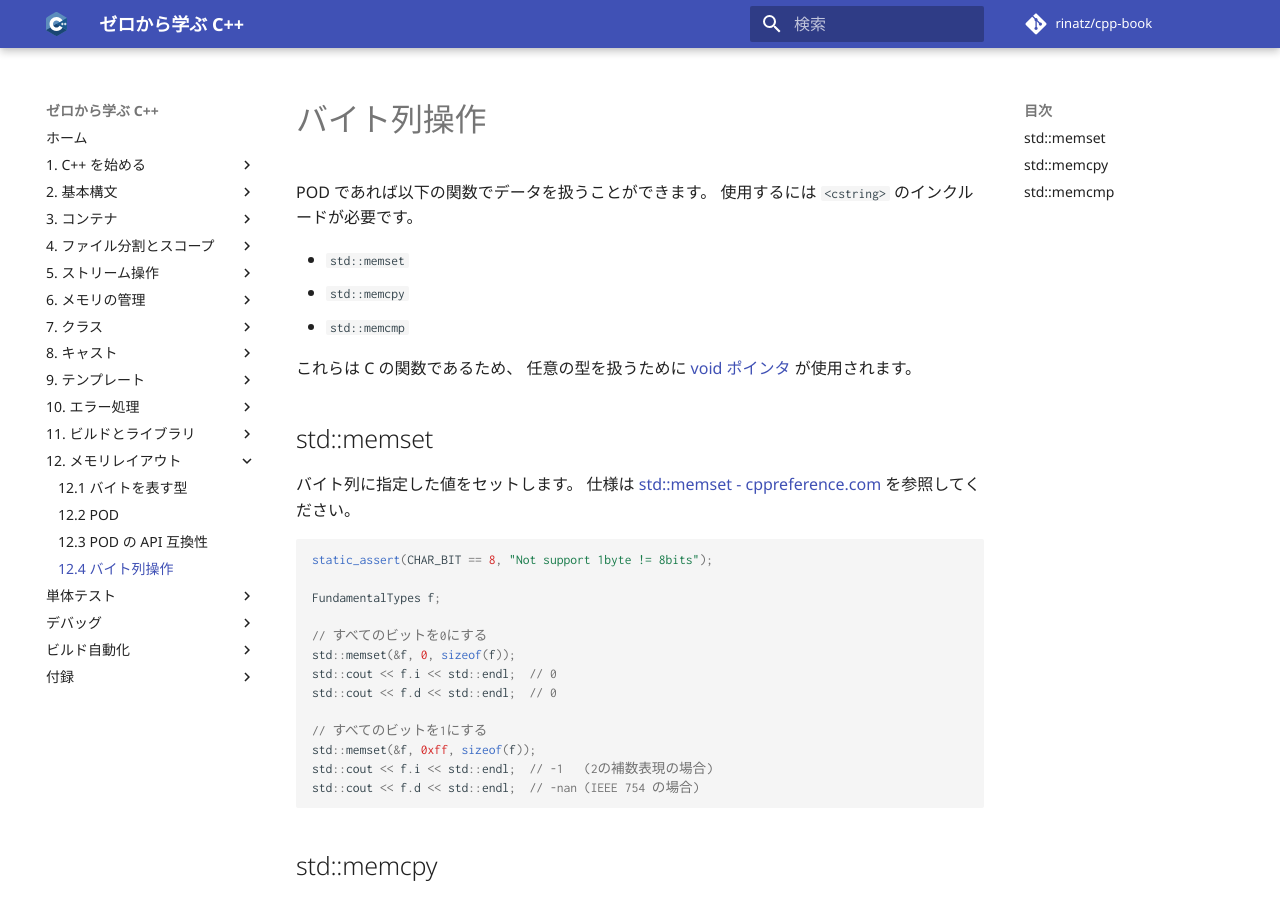
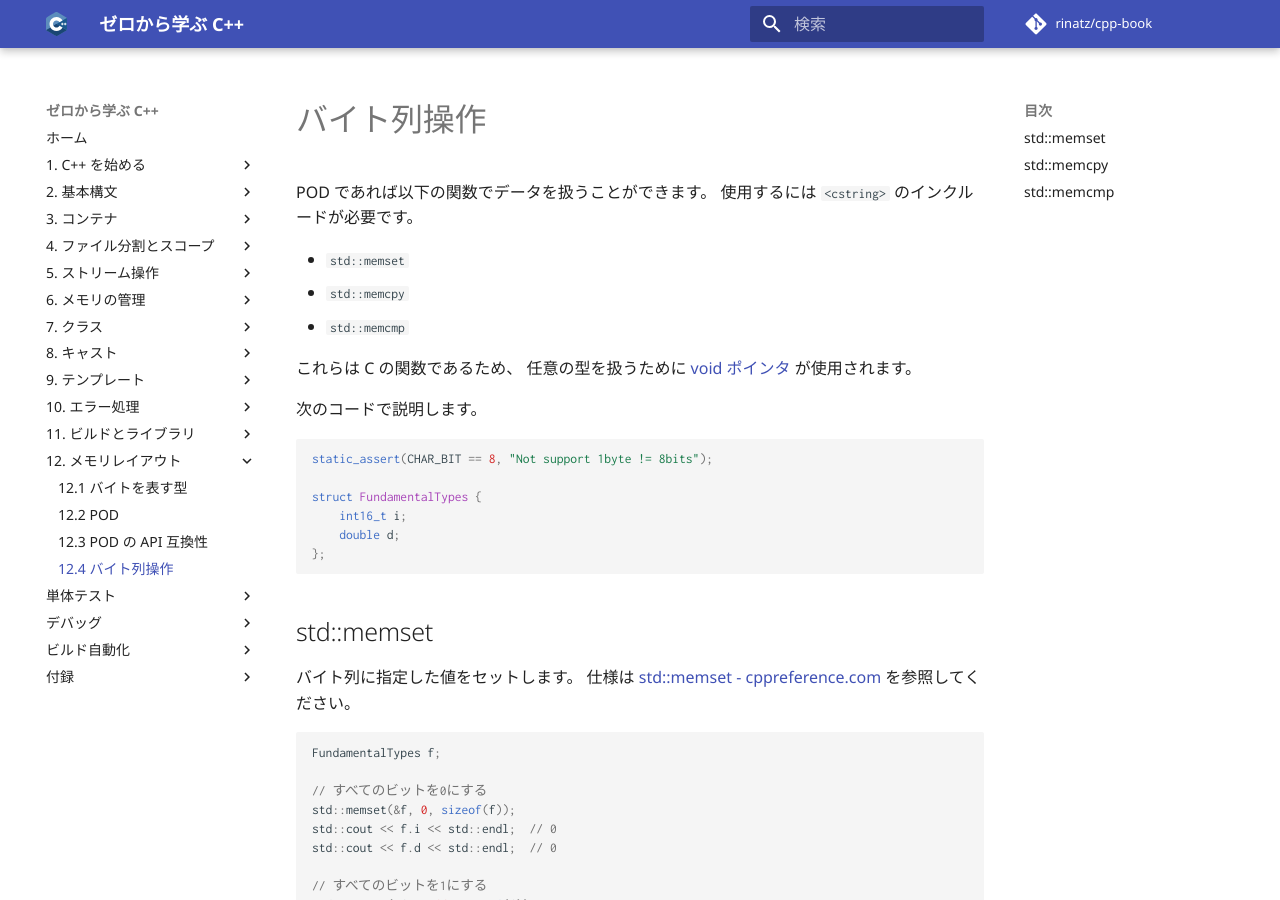
Before and after one commit to rinatz/cpp-book, an MkDocs documentation site: the page built from docs/ch12-04-byte-array-manipulations.md, in a window 1280 px wide and 900 px high. Built offline with MkDocs 1.6.1 and Material for MkDocs 9.7.7, drawn with Linux system fonts in a browser that asks for light colours; comment, search, counter and statistics services are not loaded.

Commit message:
Clarify sample code

````diff
--- a/docs/ch12-04-byte-array-manipulations.md
+++ b/docs/ch12-04-byte-array-manipulations.md
@@ -12,6 +12,17 @@ POD であれば以下の関数でデータを扱うことができます。
 
 [void-pointer]: appendix-void-pointer.md
 
+次のコードで説明します。
+
+```cpp
+static_assert(CHAR_BIT == 8, "Not support 1byte != 8bits");
+
+struct FundamentalTypes {
+    int16_t i;
+    double d;
+};
+```
+
 ## std::memset
 
 バイト列に指定した値をセットします。
````
Also changed, not shown: other parts of docs/ch12-04-byte-array-manipulations.md (+0 -2 lines).
